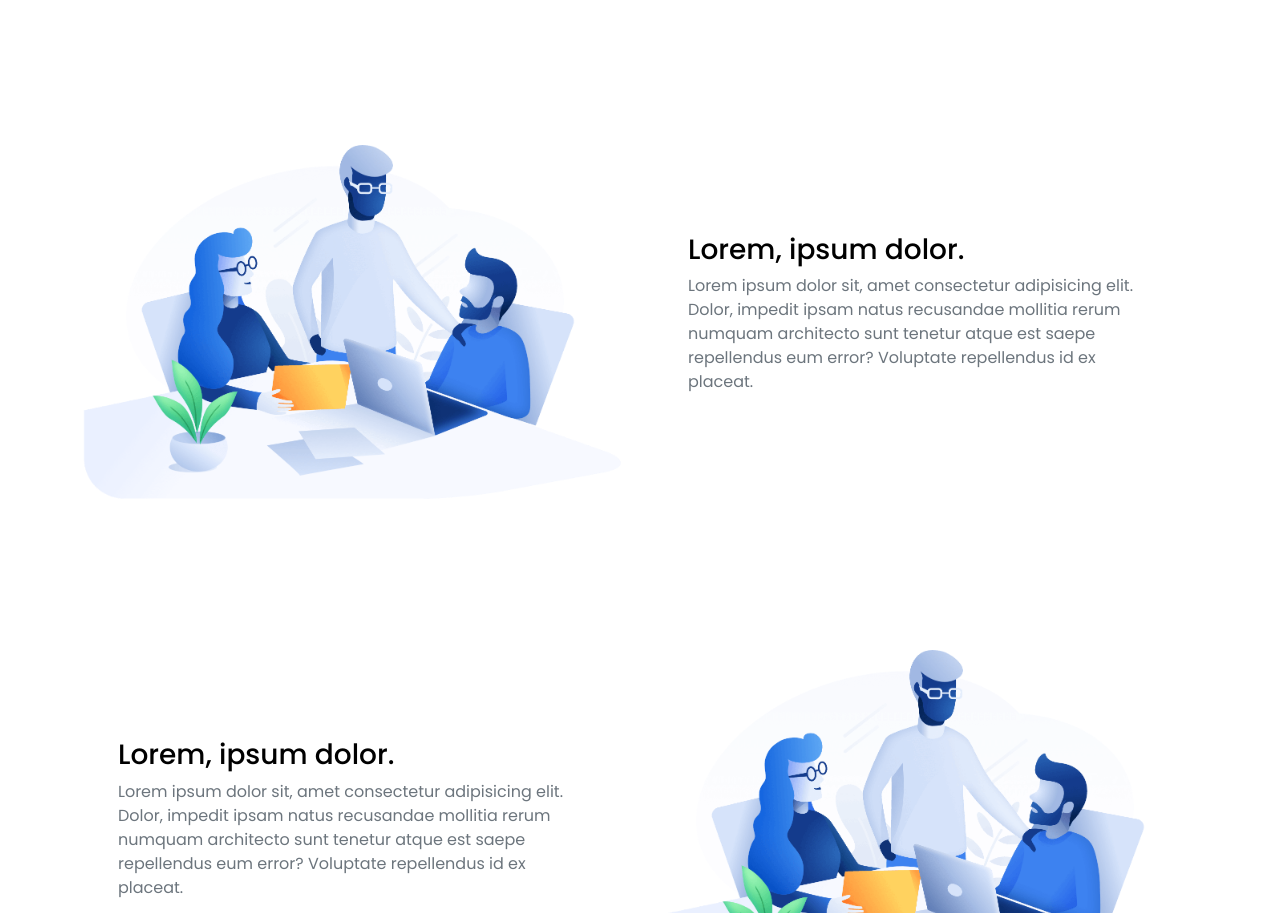
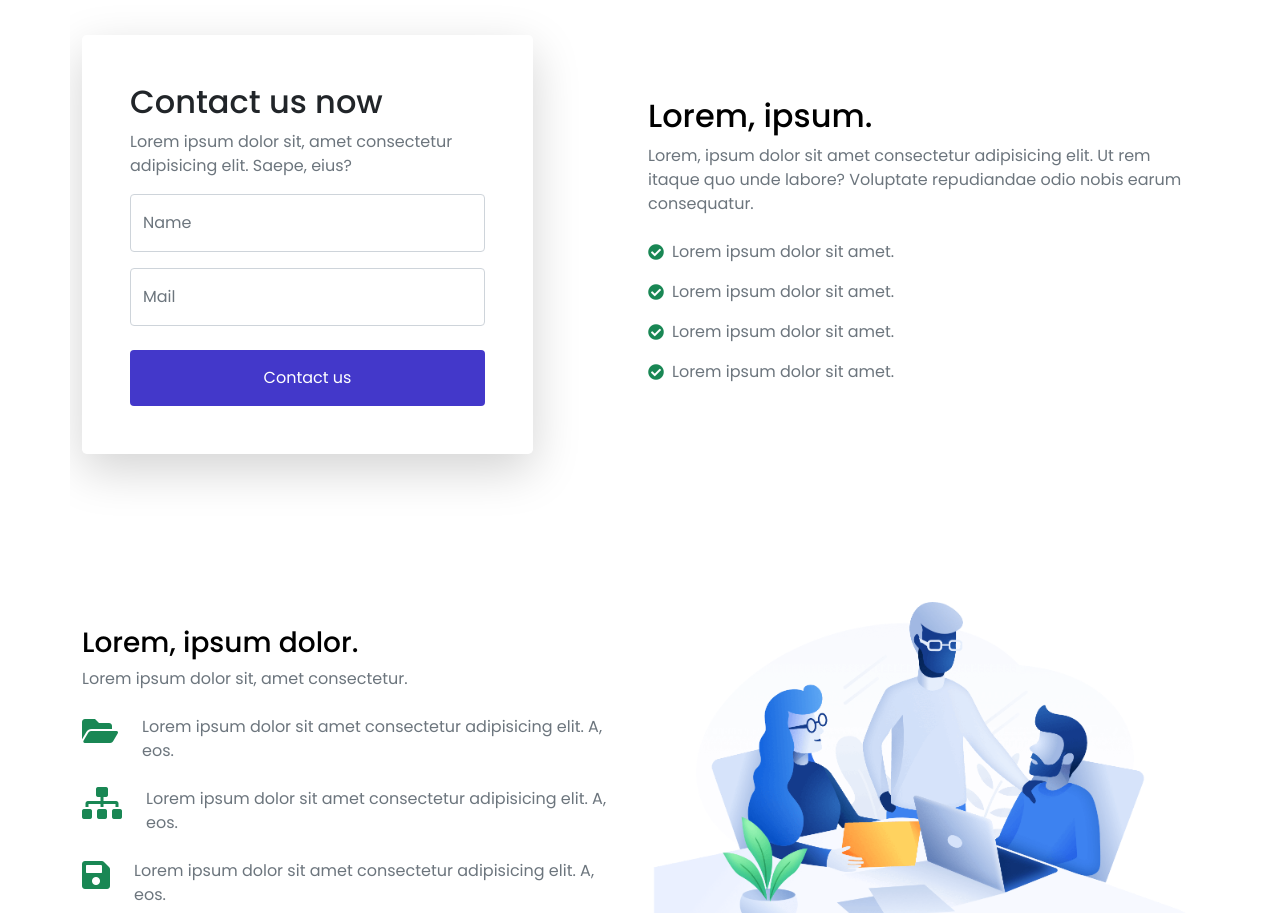
Before and after one commit to cristiancoppari/test-wunderman, a website with bundled scripts: page index.html in a window 1280 px wide. Shown: the part 1887-2800 px from the top of the page. Built offline with nearby package versions, Linux system fonts and the light colour scheme; a script that the page names is missing; files whose address does not match are found by name.

Commit message:
refactoring the info section with a new info section and a form section

```diff
--- a/index.html
+++ b/index.html
@@ -49,7 +49,7 @@
       href="https://fonts.googleapis.com/css2?family=Poppins:wght@200;300;400;500;600;700&display=swap"
       rel="stylesheet"
     />
-    <link rel="stylesheet" href="public/css/styles.css" />
+    <link rel="stylesheet" href="public/css/styles.min.css" />
     <title>Folder Tree App - Draw a folder tree with this app</title>
   </head>
 
@@ -117,7 +117,11 @@
                 Consectetur, doloremque.
               </p>
               <button class="btn btn-primary">View more</button>
-              <button class="btn btn-secondary ms-2">View folder tree</button>
+              <a
+                class="btn btn-secondary ms-2 scroll-link"
+                href="#root-directory"
+                >View folder tree</a
+              >
             </div>
             <div class="col-12 col-md-6 d-md-block mb-4 mb-md-0">
               <div class="img-wrapper">
@@ -136,7 +140,7 @@
     <!-- Main -->
     <main class="main px-4 px-md-0">
       <!-- Section Info -->
-      <section class="cards py-5 my-5" id="cards">
+      <section class="cards py-5" id="cards">
         <div class="container">
           <div class="row slick-carousel-cards">
             <article
@@ -147,7 +151,7 @@
             >
               <div class="card-custom p-5">
                 <i class="fas fa-code fs-2 mb-4"></i>
-                <h2 class="mb-2 text-color-primary">Card Title 1</h2>
+                <h2 class="mb-2 text-color-primary fs-4">Card Title</h2>
                 <p class="text-muted">
                   Lorem ipsum dolor sit, amet consectetur adipisicing elit. A,
                   natus?
@@ -162,7 +166,7 @@
             >
               <div class="card-custom p-5">
                 <i class="fas fa-code fs-2 mb-4"></i>
-                <h2 class="mb-2 text-color-primary">Card Title 1</h2>
+                <h2 class="mb-2 text-color-primary fs-4">Card Title</h2>
                 <p class="text-muted">
                   Lorem ipsum dolor sit amet consectetur adipisicing elit. Modi,
                   sint!
@@ -177,7 +181,7 @@
             >
               <div class="card-custom p-5">
                 <i class="fas fa-code fs-2 mb-4"></i>
-                <h2 class="mb-2 text-color-primary">Card Title 1</h2>
+                <h2 class="mb-2 text-color-primary fs-4">Card Title</h2>
                 <p class="text-muted">
                   Lorem ipsum dolor sit amet consectetur adipisicing elit.
                   Nobis, illo!
@@ -189,7 +193,7 @@
       </section>
 
       <!-- Section Info -->
-      <section class="info container py-5 my-5" id="info">
+      <section class="info container py-5 overflow-hidden" id="info">
         <!-- Article -->
         <article
           class="
@@ -201,7 +205,7 @@
             align-items-center
           "
         >
-          <div class="side-left col-6 px-5 align-self-md-center">
+          <div class="side-left col-12 col-md-6 px-5 align-self-md-center">
             <h3 class="article-title">Lorem, ipsum dolor.</h3>
             <p class="article-paragraph text-muted">
               Lorem ipsum dolor sit, amet consectetur adipisicing elit. Dolor,
@@ -211,7 +215,7 @@
             </p>
           </div>
           <div
-            class="side-right col-6 mb-4 mb-md-0"
+            class="side-right col-12 col-md-6 mb-5 mb-md-0"
             data-aos="fade-left"
             data-aos-duration="1200"
           >
@@ -227,41 +231,92 @@
         <!-- Article -->
         <article
           class="
-            info-article
+            form-article
             row
-            flex-column-reverse flex-md-row-reverse
+            flex-column-reverse flex-md-row
             align-items-center
+            justify-content-between
             py-5
             my-5
           "
         >
-          <div class="side-left col-6 px-5 align-self-md-center">
-            <h3 class="article-title">Lorem, ipsum dolor.</h3>
-            <p class="article-paragraph text-muted">
-              Lorem ipsum dolor sit, amet consectetur adipisicing elit. Dolor,
-              impedit ipsam natus recusandae mollitia rerum numquam architecto
-              sunt tenetur atque est saepe repellendus eum error? Voluptate
-              repellendus id ex placeat.
-            </p>
+          <div class="side-left col-12 col-md-6 col-lg-5 align-self-md-center">
+            <div class="form-card rounded-3 shadow-lg overflow-hidden p-5">
+              <div class="form-card-header mb-2">
+                <h2 class="text-dark">Contact us now</h2>
+                <p class="text-muted">
+                  Lorem ipsum dolor sit, amet consectetur adipisicing elit.
+                  Saepe, eius?
+                </p>
+              </div>
+              <div class="form-card-body">
+                <form action="POST" class="d-flex flex-column flex-wrap">
+                  <div class="form-floating mb-3">
+                    <input
+                      type="text"
+                      class="form-control"
+                      id="floatingInput"
+                      placeholder="Name"
+                    />
+                    <label for="floatingInput" class="text-muted">Name</label>
+                  </div>
+                  <div class="form-floating">
+                    <input
+                      type="email"
+                      class="form-control"
+                      id="floatingPassword"
+                      placeholder="Mail"
+                    />
+                    <label for="floatingPassword" class="text-muted"
+                      >Mail</label
+                    >
+                  </div>
+                  <button type="submit" class="btn btn-primary mt-4">
+                    Contact us
+                  </button>
+                </form>
+              </div>
+            </div>
           </div>
           <div
-            class="side-right col-6 mb-4 mb-md-0"
+            class="
+              side-right
+              col-12 col-md-6
+              mb-4 mb-md-0
+              order-md-2
+              p-md-4 p-lg-2
+            "
             data-aos="fade-right"
             data-aos-duration="1200"
           >
-            <div class="img-wrapper">
-              <img
-                src="./public/images/hero.png"
-                alt="image-1"
-                class="d-block mx-auto w-100"
-              />
+            <h2>Lorem, ipsum.</h2>
+            <p class="text-muted">
+              Lorem, ipsum dolor sit amet consectetur adipisicing elit. Ut rem
+              itaque quo unde labore? Voluptate repudiandae odio nobis earum
+              consequatur.
+            </p>
+            <div class="item-wrapper d-flex align-items-center py-2">
+              <i class="fas fa-check-circle text-success"></i>
+              <p class="text-muted ms-2 mb-0">Lorem ipsum dolor sit amet.</p>
+            </div>
+            <div class="item-wrapper d-flex align-items-center py-2">
+              <i class="fas fa-check-circle text-success"></i>
+              <p class="text-muted ms-2 mb-0">Lorem ipsum dolor sit amet.</p>
+            </div>
+            <div class="item-wrapper d-flex align-items-center py-2">
+              <i class="fas fa-check-circle text-success"></i>
+              <p class="text-muted ms-2 mb-0">Lorem ipsum dolor sit amet.</p>
+            </div>
+            <div class="item-wrapper d-flex align-items-center py-2">
+              <i class="fas fa-check-circle text-success"></i>
+              <p class="text-muted ms-2 mb-0">Lorem ipsum dolor sit amet.</p>
             </div>
           </div>
         </article>
         <!-- Article -->
         <article
           class="
-            info-article
+            more-info-article
             row
             my-5
             py-5
@@ -269,17 +324,32 @@
             align-items-center
           "
         >
-          <div class="side-left col-6 px-5 align-self-md-center">
-            <h3 class="article-title">Lorem, ipsum dolor.</h3>
-            <p class="article-paragraph text-muted">
-              Lorem ipsum dolor sit, amet consectetur adipisicing elit. Dolor,
-              impedit ipsam natus recusandae mollitia rerum numquam architecto
-              sunt tenetur atque est saepe repellendus eum error? Voluptate
-              repellendus id ex placeat.
+          <div class="side-left col-12 col-md-6 align-self-md-center">
+            <h3 class="article-title mb-2">Lorem, ipsum dolor.</h3>
+            <p class="article-paragraph text-muted mb-4">
+              Lorem ipsum dolor sit, amet consectetur.
             </p>
+            <div class="info-wrapper d-flex mb-2">
+              <i class="fas fa-folder-open text-success fs-2"></i>
+              <p class="text-muted ms-4">
+                Lorem ipsum dolor sit amet consectetur adipisicing elit. A, eos.
+              </p>
+            </div>
+            <div class="info-wrapper d-flex mb-2">
+              <i class="fas fa-sitemap text-success fs-2"></i>
+              <p class="text-muted ms-4">
+                Lorem ipsum dolor sit amet consectetur adipisicing elit. A, eos.
+              </p>
+            </div>
+            <div class="info-wrapper d-flex mb-2">
+              <i class="fas fa-save text-success fs-2"></i>
+              <p class="text-muted ms-4">
+                Lorem ipsum dolor sit amet consectetur adipisicing elit. A, eos.
+              </p>
+            </div>
           </div>
           <div
-            class="side-right col-6 mb-4 mb-md-0"
+            class="side-right col-12 col-md-6 mb-4 mb-md-0"
             data-aos="fade-left"
             data-aos-duration="1200"
           >
@@ -318,9 +388,9 @@
     <footer class="footer bg-dark">
       <!-- Footer Top -->
       <div class="footer-top container py-4">
-        <div class="row">
+        <div class="row justify-content-center justify-content-md-start">
           <!-- Footer Logo -->
-          <div class="col-12 col-md-2">
+          <div class="col-6 col-md-2">
             <div class="logo-wrapper mb-2">
               <img
                 src="./public/images/bootstrap-logo.svg"
@@ -414,6 +484,7 @@
       referrerpolicy="no-referrer"
     ></script>
     <script src="https://unpkg.com/aos@next/dist/aos.js"></script>
+    <script src="//cdn.jsdelivr.net/npm/sweetalert2@11"></script>
     <script src="public/js/app.js" type="module"></script>
   </body>
 </html>
--- a/public/js/app.js
+++ b/public/js/app.js
@@ -1,11 +1,13 @@
 // Global Imports
 import './utils/navbar.js';
+import './utils/form.js';
 
 // Name Imports
 import { fetchData } from './utils/fetchData.js';
 import { displayData } from './utils/displayData.js';
 import { presentData } from './utils/presentData.js';
-import { URL } from './utils/utils.js';
+
+const URL = '../../../src/data/mid.complexity.json';
 
 $(document).ready(() => {
   // AOS Animations init
@@ -33,7 +35,7 @@ $(document).ready(() => {
         breakpoint: 992,
         settings: {
           slidesToShow: 3,
-          slidesToScroll: 3,
+          slidesToScroll: 1,
           infinite: true,
         },
       },
--- /dev/null
+++ b/public/js/utils/form.js
@@ -0,0 +1,22 @@
+const submitBtn = document.querySelector('form .btn-primary');
+
+const clickHandler = (e) => {
+  e.preventDefault();
+  Swal.fire({
+    title: 'Do you want to submit the form?',
+    showDenyButton: true,
+    showCancelButton: true,
+    confirmButtonText: `Submit`,
+    denyButtonText: `Don't submit`,
+    icon: 'question',
+  }).then((result) => {
+    /* Read more about isConfirmed, isDenied below */
+    if (result.isConfirmed) {
+      Swal.fire('Your form has been submitted', '', 'success');
+    } else if (result.isDenied) {
+      Swal.fire('Your form has not been submitted', '', 'info');
+    }
+  });
+};
+
+submitBtn.addEventListener('click', clickHandler);
--- a/public/js/utils/utils.js
+++ /dev/null
@@ -1,4 +0,0 @@
-const URL = '../../../src/data/mid.complexity.json';
-// const URL = "../../../src/data/static.sample.json";
-
-export { URL };
--- a/src/scss/layout/_info.scss
+++ b/src/scss/layout/_info.scss
@@ -1,9 +1,19 @@
-.info {
-  .side-left {
-    width: auto;
+// .info {
+//   .side-left {
+//     width: auto;
 
-    @include respond(tablet) {
-      width: 50%;
-    }
-  }
-}
+//     @include respond(tablet) {
+//       width: 50%;
+//     }
+//   }
+// }
+
+// .form-article {
+//   form {
+//     .form-control {
+//       &::placeholder {
+//         color: red;
+//       }
+//     }
+//   }
+// }
```
Also changed, not shown: public/css/styles.comp.css, public/css/styles.css, public/css/styles.min.css, public/css/styles.prefix.css.
